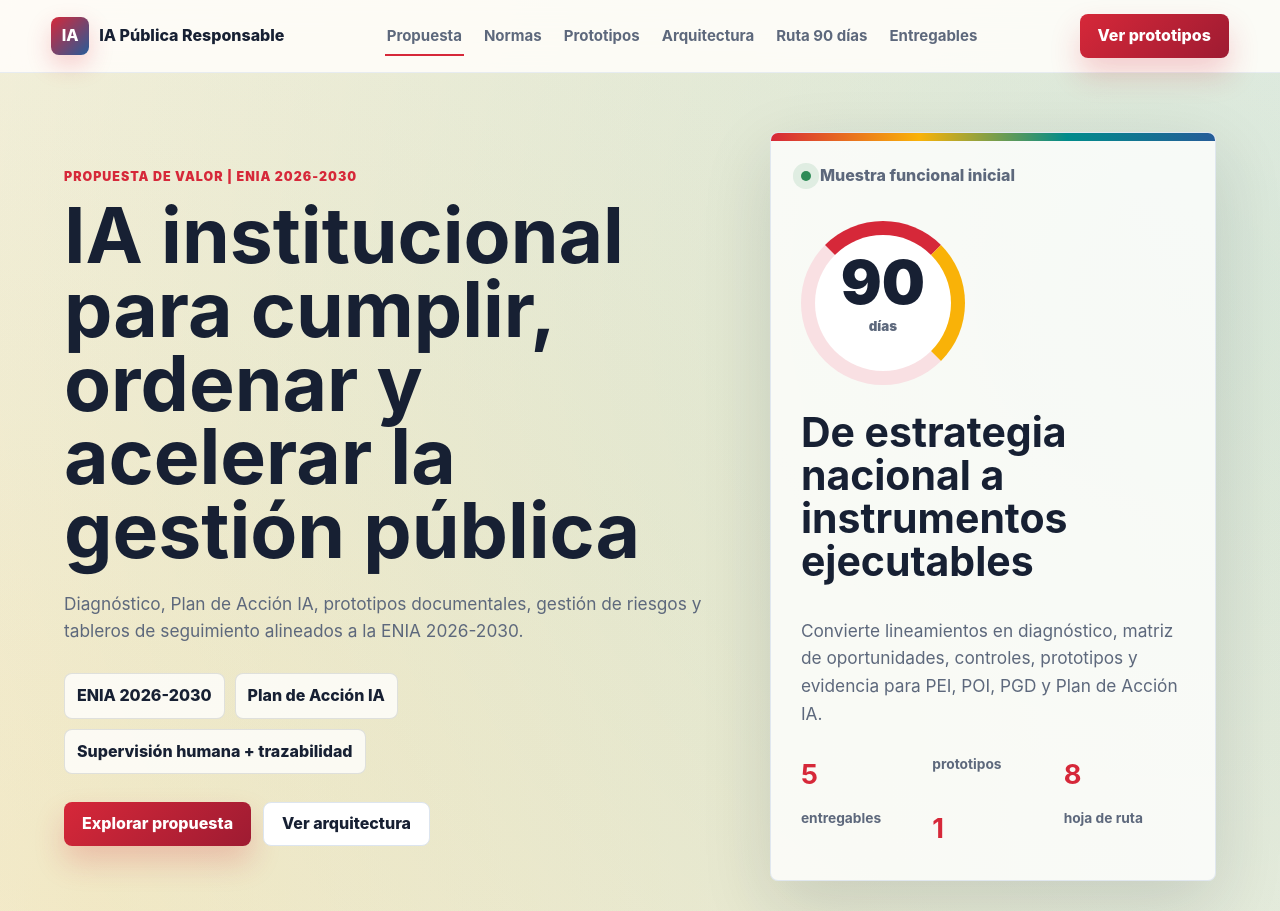
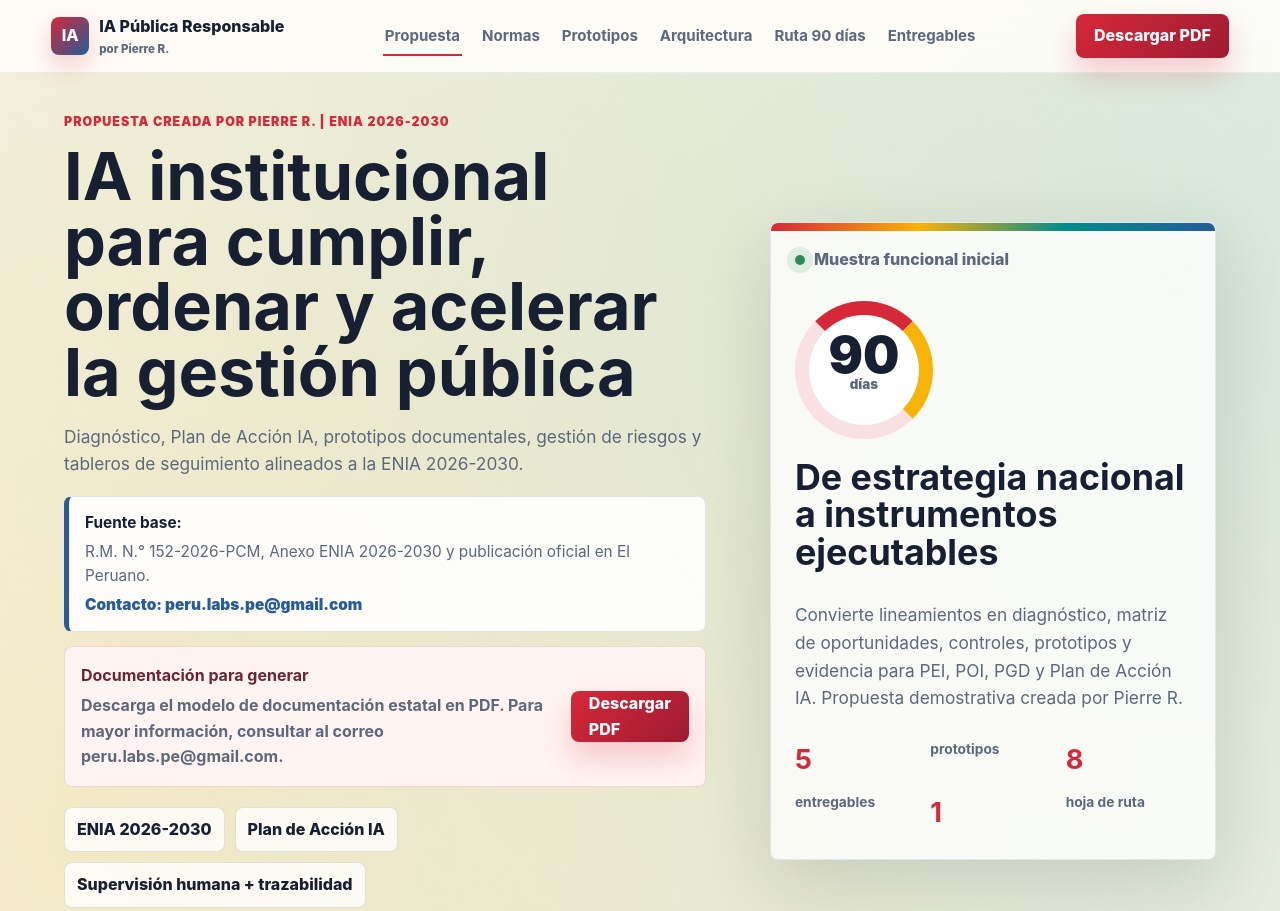
Before and after one commit to oprbguitar/ENIA-2026-2030, a website: page public/index.html in a window 1280 px wide. Shown: the top 911 px of the page. Drawn offline with Linux system fonts and the light colour scheme.

Commit message:
Agregar PDF fuente autor y vista compacta

```diff
--- a/public/index.html
+++ b/public/index.html
@@ -11,7 +11,7 @@
   <header class="site-header" data-header>
     <a class="brand" href="#inicio" aria-label="Ir al inicio">
       <span class="brand-mark">IA</span>
-      <span>IA Pública Responsable</span>
+      <span>IA Pública Responsable <small>por Pierre R.</small></span>
     </a>
     <button class="menu-toggle" type="button" aria-label="Abrir menú" aria-expanded="false" data-menu-toggle>
       <span></span>
@@ -26,16 +26,28 @@
       <a href="#ruta">Ruta 90 días</a>
       <a href="#entregables">Entregables</a>
     </nav>
-    <a class="header-cta" href="#prototipos">Ver prototipos</a>
+    <a class="header-cta" href="downloads/modelo-documentacion-estatal.pdf" download>Descargar PDF</a>
   </header>
 
   <main>
     <section class="hero" id="inicio">
       <div class="hero-grid">
         <div class="hero-copy reveal">
-          <p class="eyebrow">Propuesta de Valor | ENIA 2026-2030</p>
+          <p class="eyebrow">Propuesta creada por Pierre R. | ENIA 2026-2030</p>
           <h1>IA institucional para cumplir, ordenar y acelerar la gestión pública</h1>
           <p class="hero-subtitle">Diagnóstico, Plan de Acción IA, prototipos documentales, gestión de riesgos y tableros de seguimiento alineados a la ENIA 2026-2030.</p>
+          <div class="source-strip">
+            <strong>Fuente base:</strong>
+            <span>R.M. N.° 152-2026-PCM, Anexo ENIA 2026-2030 y publicación oficial en El Peruano.</span>
+            <a href="mailto:peru.labs.pe@gmail.com">Contacto: peru.labs.pe@gmail.com</a>
+          </div>
+          <div class="download-callout">
+            <div>
+              <strong>Documentación para generar</strong>
+              <span>Descarga el modelo de documentación estatal en PDF. Para mayor información, consultar al correo peru.labs.pe@gmail.com.</span>
+            </div>
+            <a class="primary-button" href="downloads/modelo-documentacion-estatal.pdf" download>Descargar PDF</a>
+          </div>
           <div class="chips" aria-label="Enfoques principales">
             <span>ENIA 2026-2030</span>
             <span>Plan de Acción IA</span>
@@ -56,7 +68,7 @@
             <small>días</small>
           </div>
           <h2>De estrategia nacional a instrumentos ejecutables</h2>
-          <p>Convierte lineamientos en diagnóstico, matriz de oportunidades, controles, prototipos y evidencia para PEI, POI, PGD y Plan de Acción IA.</p>
+          <p>Convierte lineamientos en diagnóstico, matriz de oportunidades, controles, prototipos y evidencia para PEI, POI, PGD y Plan de Acción IA. Propuesta demostrativa creada por Pierre R.</p>
           <div class="mini-metrics">
             <strong>5</strong><span>prototipos</span>
             <strong>8</strong><span>entregables</span>
@@ -247,7 +259,8 @@
   </main>
 
   <footer class="site-footer">
-    <p>Propuesta demostrativa para entidades públicas, consultoras y empresas proveedoras. Requiere adecuación por entidad, validación legal, revisión de datos personales y aprobación institucional correspondiente.</p>
+    <p><strong>Creado por Pierre R.</strong> | Contacto: <a href="mailto:peru.labs.pe@gmail.com">peru.labs.pe@gmail.com</a></p>
+    <p>Fuente base: Resolución Ministerial N.° 152-2026-PCM, Anexo ENIA 2026-2030 y publicación oficial en el Diario Oficial El Peruano. Propuesta demostrativa para entidades públicas, consultoras y empresas proveedoras. Requiere adecuación por entidad, validación legal, revisión de datos personales y aprobación institucional correspondiente.</p>
   </footer>
 
   <div class="modal-backdrop" data-modal hidden>
--- a/public/styles.css
+++ b/public/styles.css
@@ -58,6 +58,13 @@ a {
   gap: 10px;
   font-weight: 800;
   letter-spacing: 0;
+}
+
+.brand small {
+  display: block;
+  color: var(--muted);
+  font-size: 0.72rem;
+  font-weight: 850;
 }
 
 .brand-mark {
@@ -160,8 +167,8 @@ a {
 }
 
 .hero {
-  min-height: 96vh;
-  padding: 132px clamp(18px, 5vw, 72px) 64px;
+  min-height: auto;
+  padding: 112px clamp(18px, 5vw, 72px) 48px;
 }
 
 .hero-grid,
@@ -192,14 +199,14 @@ p {
 
 h1 {
   max-width: 860px;
-  margin-bottom: 22px;
-  font-size: clamp(2.6rem, 6vw, 5.8rem);
-  line-height: 0.96;
+  margin-bottom: 18px;
+  font-size: clamp(2.35rem, 5.2vw, 5rem);
+  line-height: 0.98;
   letter-spacing: 0;
 }
 
 h2 {
-  font-size: clamp(1.8rem, 3.2vw, 3.4rem);
+  font-size: clamp(1.62rem, 2.8vw, 2.9rem);
   line-height: 1.05;
   letter-spacing: 0;
 }
@@ -216,11 +223,61 @@ h3 {
   font-size: 1.08rem;
 }
 
+.source-strip {
+  display: grid;
+  gap: 4px;
+  max-width: 820px;
+  margin: 18px 0 14px;
+  padding: 14px 16px;
+  border: 1px solid rgba(37, 92, 153, 0.14);
+  border-left: 5px solid var(--blue);
+  border-radius: 8px;
+  background: rgba(255, 255, 255, 0.86);
+  color: var(--muted);
+  font-size: 0.96rem;
+}
+
+.source-strip strong {
+  color: var(--ink);
+}
+
+.source-strip a {
+  color: var(--blue);
+  font-weight: 900;
+}
+
+.download-callout {
+  display: flex;
+  max-width: 820px;
+  align-items: center;
+  justify-content: space-between;
+  gap: 14px;
+  margin: 14px 0 20px;
+  padding: 16px;
+  border: 1px solid rgba(214, 40, 57, 0.16);
+  border-radius: 8px;
+  background: #fff4f2;
+}
+
+.download-callout div {
+  display: grid;
+  gap: 4px;
+}
+
+.download-callout strong {
+  color: #6b2630;
+}
+
+.download-callout span {
+  color: var(--muted);
+  font-weight: 750;
+}
+
 .chips {
   display: flex;
   flex-wrap: wrap;
   gap: 10px;
-  margin: 28px 0;
+  margin: 18px 0;
 }
 
 .chips span {
@@ -241,7 +298,7 @@ h3 {
 .hero-panel {
   position: relative;
   overflow: hidden;
-  padding: 30px;
+  padding: 24px;
   border: 1px solid rgba(221, 229, 239, 0.9);
   border-radius: 8px;
   background: rgba(255, 255, 255, 0.78);
@@ -275,9 +332,9 @@ h3 {
 
 .impact-ring {
   display: grid;
-  width: 164px;
-  height: 164px;
-  margin: 12px 0 26px;
+  width: 138px;
+  height: 138px;
+  margin: 8px 0 20px;
   place-items: center;
   border: 14px solid rgba(214, 40, 57, 0.14);
   border-top-color: var(--red);
@@ -287,7 +344,7 @@ h3 {
 }
 
 .impact-ring span {
-  font-size: 3.8rem;
+  font-size: 3.2rem;
   font-weight: 900;
   line-height: 0.9;
 }
@@ -322,12 +379,12 @@ h3 {
 }
 
 .section {
-  padding: 86px clamp(18px, 5vw, 72px);
+  padding: 64px clamp(18px, 5vw, 72px);
 }
 
 .section-heading {
   max-width: 900px;
-  margin: 0 auto 34px;
+  margin: 0 auto 26px;
 }
 
 .section-heading.centered {
@@ -361,8 +418,8 @@ h3 {
 }
 
 .problem-card {
-  min-height: 240px;
-  padding: 24px;
+  min-height: 210px;
+  padding: 20px;
 }
 
 .problem-card span {
@@ -402,8 +459,8 @@ h3 {
 .norm-card {
   position: relative;
   overflow: hidden;
-  min-height: 258px;
-  padding: 22px;
+  min-height: 228px;
+  padding: 18px;
   border: 1px solid rgba(221, 229, 239, 0.95);
   border-radius: 8px;
   background: rgba(255, 255, 255, 0.9);
@@ -494,17 +551,17 @@ h3 {
 
 .prototype-card {
   display: flex;
-  min-height: 620px;
+  min-height: 580px;
   flex-direction: column;
-  padding: 20px;
+  padding: 16px;
   transition: transform 180ms ease, box-shadow 180ms ease;
 }
 
 .prototype-thumb {
   display: block;
   width: 100%;
-  height: 142px;
-  margin-bottom: 16px;
+  height: 126px;
+  margin-bottom: 12px;
   border: 1px solid var(--line);
   border-radius: 8px;
   object-fit: cover;
@@ -681,7 +738,9 @@ h3 {
 }
 
 .site-footer {
-  padding: 38px clamp(18px, 5vw, 72px);
+  display: grid;
+  gap: 10px;
+  padding: 30px clamp(18px, 5vw, 72px);
   background: var(--ink);
   color: white;
   text-align: center;
@@ -690,6 +749,12 @@ h3 {
 .site-footer p {
   max-width: 1000px;
   margin: 0 auto;
+}
+
+.site-footer a {
+  color: white;
+  font-weight: 900;
+  text-decoration: underline;
 }
 
 .modal-backdrop {
@@ -1017,7 +1082,7 @@ h3 {
   }
 
   .hero {
-    padding-top: 116px;
+    padding-top: 104px;
   }
 
   .demo-board,
@@ -1029,6 +1094,11 @@ h3 {
   }
 
   .download-panel {
+    align-items: stretch;
+    flex-direction: column;
+  }
+
+  .download-callout {
     align-items: stretch;
     flex-direction: column;
   }
```
Also changed, not shown: README.md, 1 other file.
